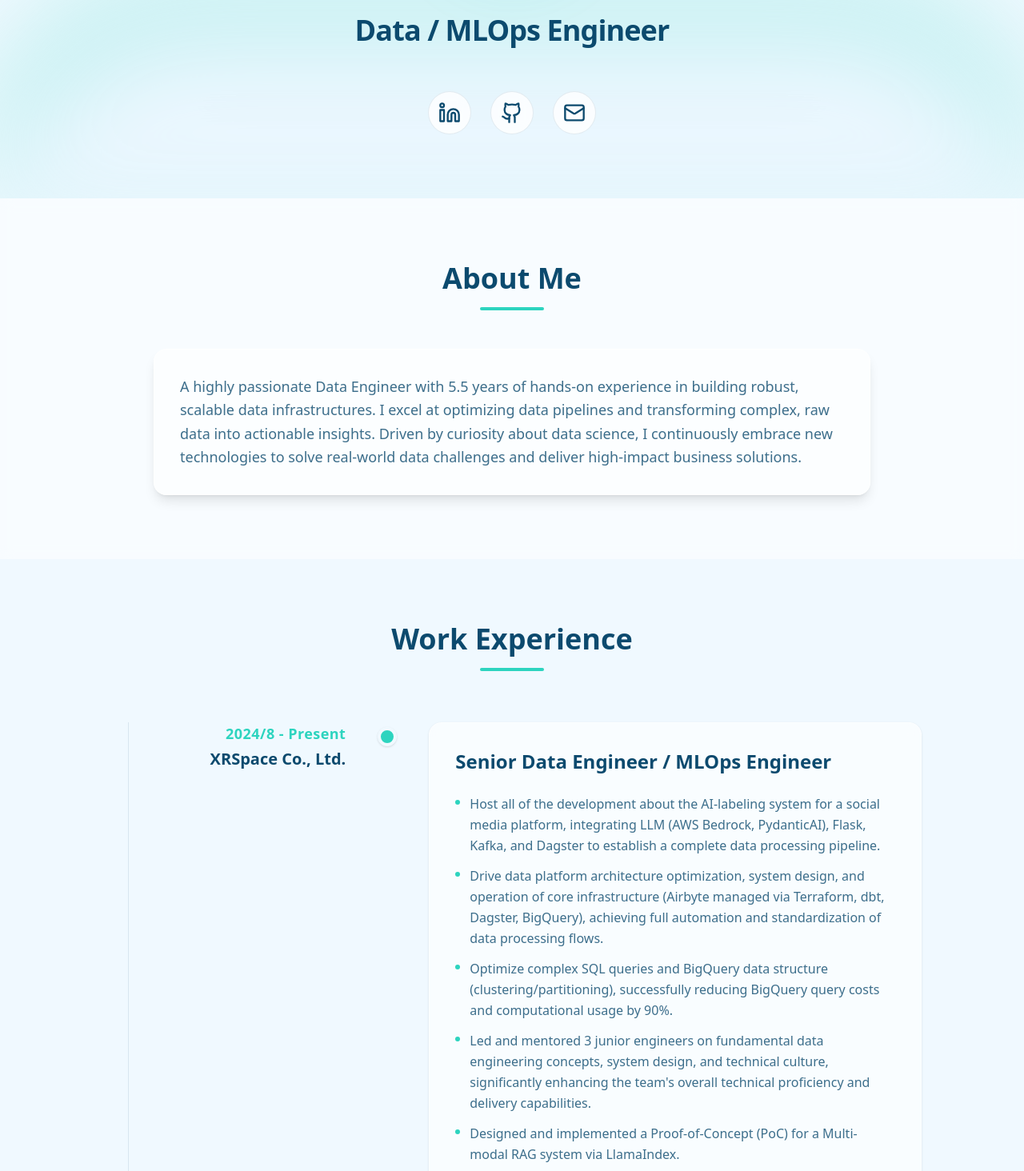
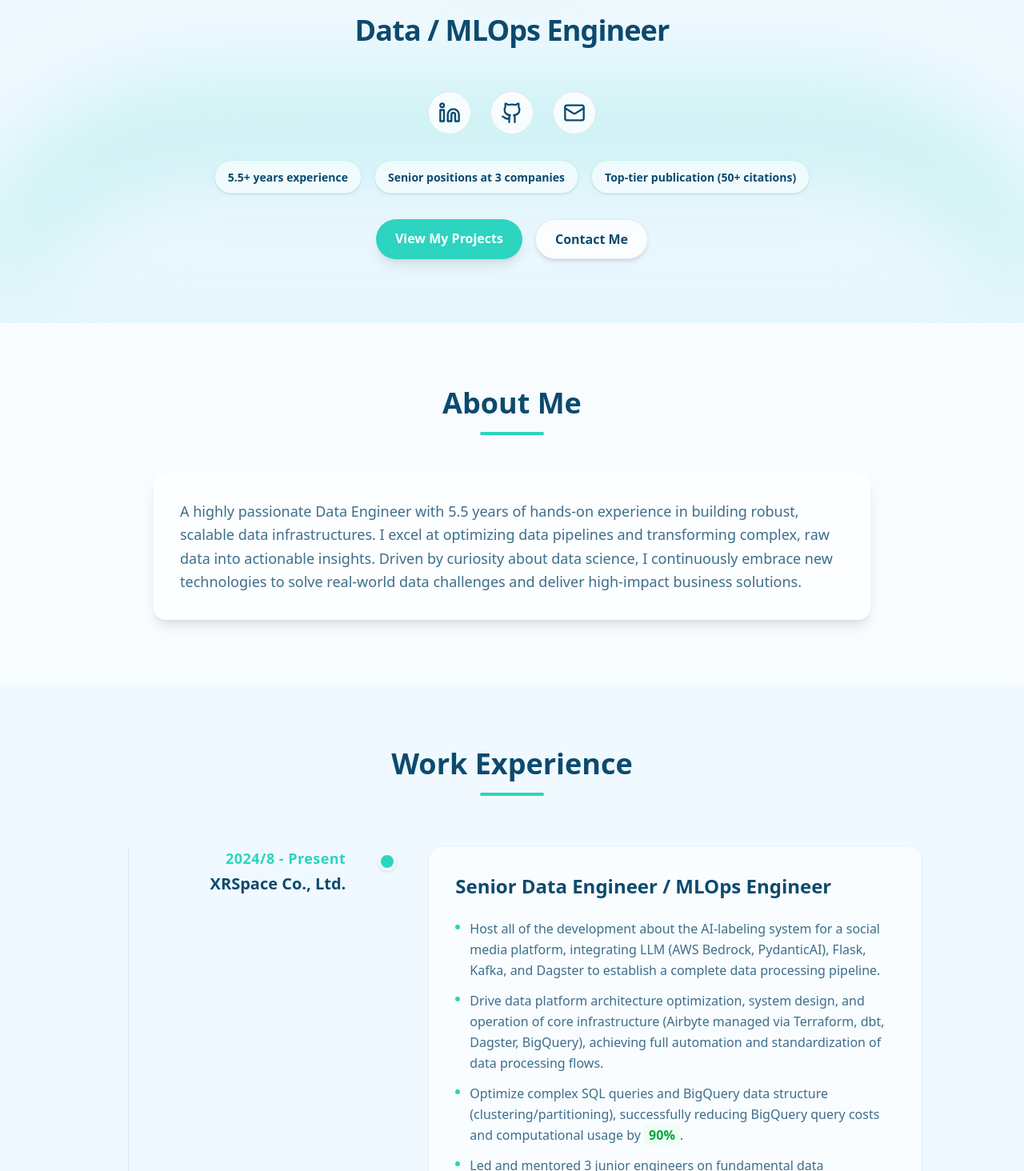
Before and after one commit to tyc30827/tyc30827.github.io, a Next.js app: page / in a window 1280 px wide. Shown: the part 286-1750 px from the top of the page at 80% size. Built offline with nearby package versions, Linux system fonts and the light colour scheme.

Commit message:
Update ux behavior

```diff
--- a/src/components/Experience.jsx
+++ b/src/components/Experience.jsx
@@ -1,11 +1,41 @@
 'use client';
 
 import { motion } from 'framer-motion';
-import { Briefcase } from 'lucide-react';
+import { Briefcase, TrendingDown, Users, Award, Zap } from 'lucide-react';
 import portfolioData from '../data/portfolio.json';
 
 const Experience = () => {
     const { experience } = portfolioData;
+
+    // Function to highlight key metrics in text
+    const highlightMetrics = (text) => {
+        // Pattern to match percentages, numbers with +/-, and key achievements
+        const patterns = [
+            { regex: /(\d+%)/g, icon: TrendingDown, color: 'text-green-600', bgColor: 'bg-green-50' },
+            { regex: /(\d+\+?\s*(?:times|engineers|years))/gi, icon: Users, color: 'text-blue-600', bgColor: 'bg-blue-50' },
+            { regex: /(hundreds of millions|GB-level|near real-time|end-to-end)/gi, icon: Zap, color: 'text-purple-600', bgColor: 'bg-purple-50' },
+        ];
+
+        let result = text;
+        const highlights = [];
+
+        patterns.forEach(({ regex, color, bgColor }) => {
+            const matches = text.match(regex);
+            if (matches) {
+                matches.forEach(match => {
+                    if (!highlights.includes(match)) {
+                        highlights.push(match);
+                        result = result.replace(
+                            match,
+                            `<span class="font-bold ${color} ${bgColor} px-1.5 py-0.5 rounded">${match}</span>`
+                        );
+                    }
+                });
+            }
+        });
+
+        return result;
+    };
 
     return (
         <section id="experience" className="py-20 px-4 bg-ocean-bg">
@@ -57,11 +87,11 @@ const Experience = () => {
                                             job.description.map((item, i) => (
                                                 <li key={i} className="flex items-start gap-3 text-ocean-dark/80 leading-relaxed">
                                                     <span className="mt-2 w-1.5 h-1.5 rounded-full bg-ocean-accent shrink-0"></span>
-                                                    <span>{item}</span>
+                                                    <span dangerouslySetInnerHTML={{ __html: highlightMetrics(item) }} />
                                                 </li>
                                             ))
                                         ) : (
-                                            <li className="text-ocean-dark/80 leading-relaxed">{job.description}</li>
+                                            <li className="text-ocean-dark/80 leading-relaxed" dangerouslySetInnerHTML={{ __html: highlightMetrics(job.description) }} />
                                         )}
                                     </ul>
                                 </div>
--- a/src/components/Header.jsx
+++ b/src/components/Header.jsx
@@ -57,7 +57,7 @@ const Header = () => {
         >
             <div className="max-w-7xl mx-auto px-4 md:px-8 flex items-center justify-between">
                 <a href="#" className="text-2xl font-bold text-ocean-dark tracking-tight">
-                    WL<span className="text-ocean-accent">.</span>
+                    Willie<span className="text-ocean-accent">.</span>
                 </a>
 
                 {/* Desktop Navigation */}
--- a/src/components/Hero.jsx
+++ b/src/components/Hero.jsx
@@ -90,7 +90,7 @@ const Hero = () => {
                     initial={{ opacity: 0, y: 20 }}
                     animate={{ opacity: 1, y: 0 }}
                     transition={{ duration: 0.8, delay: 0.5 }}
-                    className="flex items-center gap-6"
+                    className="flex items-center gap-6 mb-8"
                 >
                     <a
                         href={socials.linkedin}
@@ -118,6 +118,45 @@ const Hero = () => {
                         <Mail size={28} />
                     </a>
                 </motion.div>
+
+                {/* Key Highlights */}
+                <motion.div
+                    initial={{ opacity: 0, y: 20 }}
+                    animate={{ opacity: 1, y: 0 }}
+                    transition={{ duration: 0.8, delay: 0.7 }}
+                    className="flex flex-wrap justify-center gap-4 mb-8"
+                >
+                    <div className="px-4 py-2 bg-white/60 backdrop-blur-sm rounded-full border border-ocean-accent/20 shadow-sm">
+                        <span className="text-ocean-dark font-semibold text-sm">5.5+ years experience</span>
+                    </div>
+                    <div className="px-4 py-2 bg-white/60 backdrop-blur-sm rounded-full border border-ocean-accent/20 shadow-sm">
+                        <span className="text-ocean-dark font-semibold text-sm">Senior positions at 3 companies</span>
+                    </div>
+                    <div className="px-4 py-2 bg-white/60 backdrop-blur-sm rounded-full border border-ocean-accent/20 shadow-sm">
+                        <span className="text-ocean-dark font-semibold text-sm">Top-tier publication (50+ citations)</span>
+                    </div>
+                </motion.div>
+
+                {/* CTA Buttons */}
+                <motion.div
+                    initial={{ opacity: 0, y: 20 }}
+                    animate={{ opacity: 1, y: 0 }}
+                    transition={{ duration: 0.8, delay: 0.9 }}
+                    className="flex flex-wrap justify-center gap-4"
+                >
+                    <a
+                        href="#projects"
+                        className="px-6 py-3 bg-ocean-accent text-white font-semibold rounded-full hover:bg-ocean-dark hover:scale-105 transition-all duration-300 shadow-lg hover:shadow-xl"
+                    >
+                        View My Projects
+                    </a>
+                    <a
+                        href="#contact"
+                        className="px-6 py-3 bg-white/80 backdrop-blur-sm text-ocean-dark font-semibold rounded-full hover:bg-white hover:scale-105 transition-all duration-300 shadow-md hover:shadow-lg border border-ocean-dark/10"
+                    >
+                        Contact Me
+                    </a>
+                </motion.div>
             </div>
 
         </section>
```
